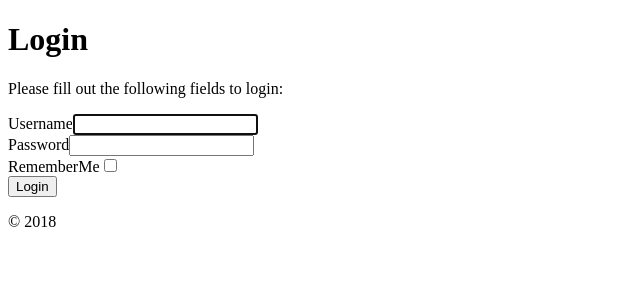
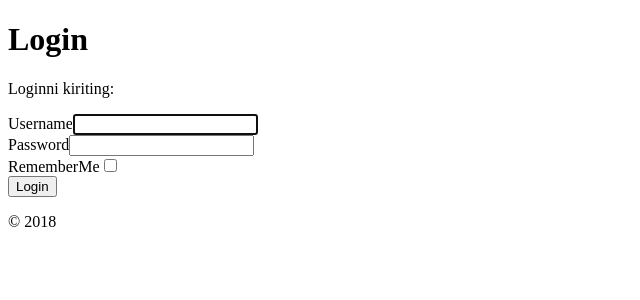
Before and after one commit to OYBEKyangi/projectcopy, a Yii app: template backend/views/site/login.php in a window 1280 px wide. Shown: the top 300 px of the page, without its empty margins (0-640 px from the left). Run offline with PHP 8.4 and a stand-in for Yii, Linux system fonts and the light colour scheme; the template is opened without the code that fills it, so the values that code supplies are empty; form fields are guessed from the names that the template uses; some libraries are stand-ins or nearby versions.

Commit message:
change 2

```diff
--- a/backend/views/site/index.php
+++ b/backend/views/site/index.php
@@ -7,7 +7,7 @@ $this->title = 'My Yii Application';
 <div class="site-index">
 
     <div class="jumbotron">
-        <h1>Congratulations!</h1>
+        <h1>Husg kelibsizlar!</h1>
 
         <p class="lead">You have successfully created your Yii-powered application.</p>
 
--- a/backend/views/site/login.php
+++ b/backend/views/site/login.php
@@ -13,7 +13,7 @@ $this->params['breadcrumbs'][] = $this->title;
 <div class="site-login">
     <h1><?= Html::encode($this->title) ?></h1>
 
-    <p>Please fill out the following fields to login:</p>
+    <p>Loginni kiriting:</p>
 
     <div class="row">
         <div class="col-lg-5">
```
